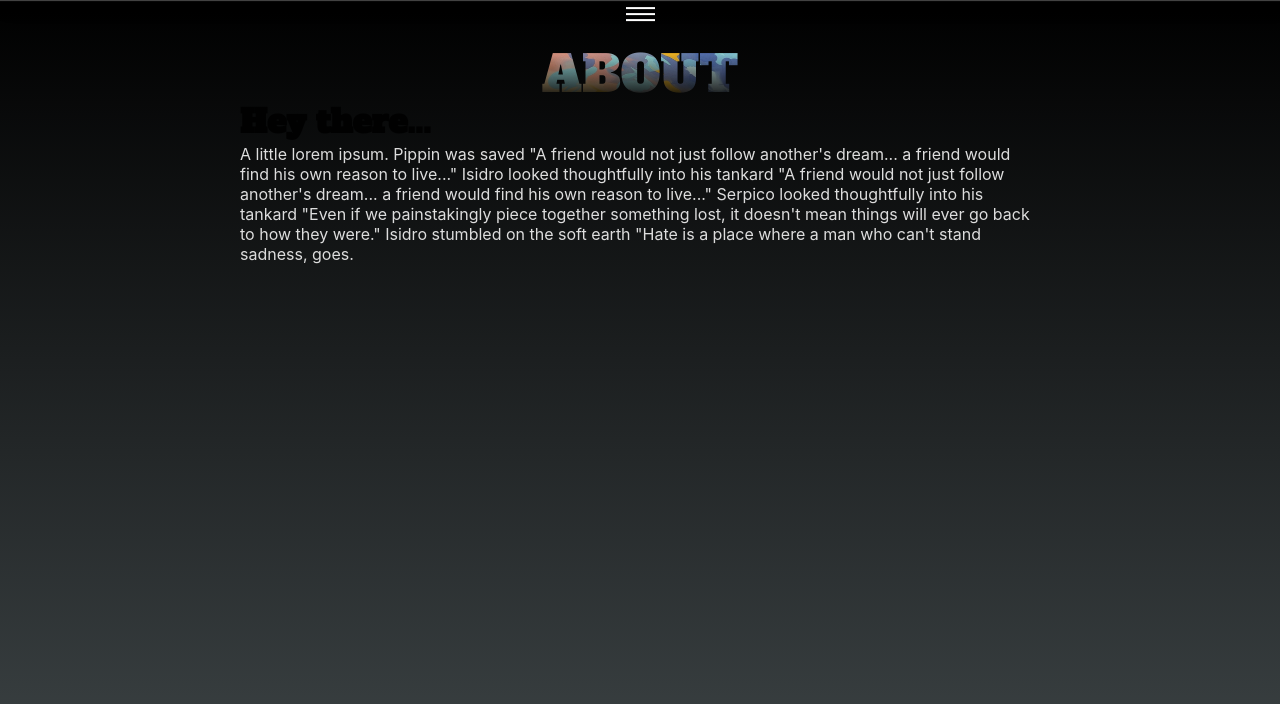
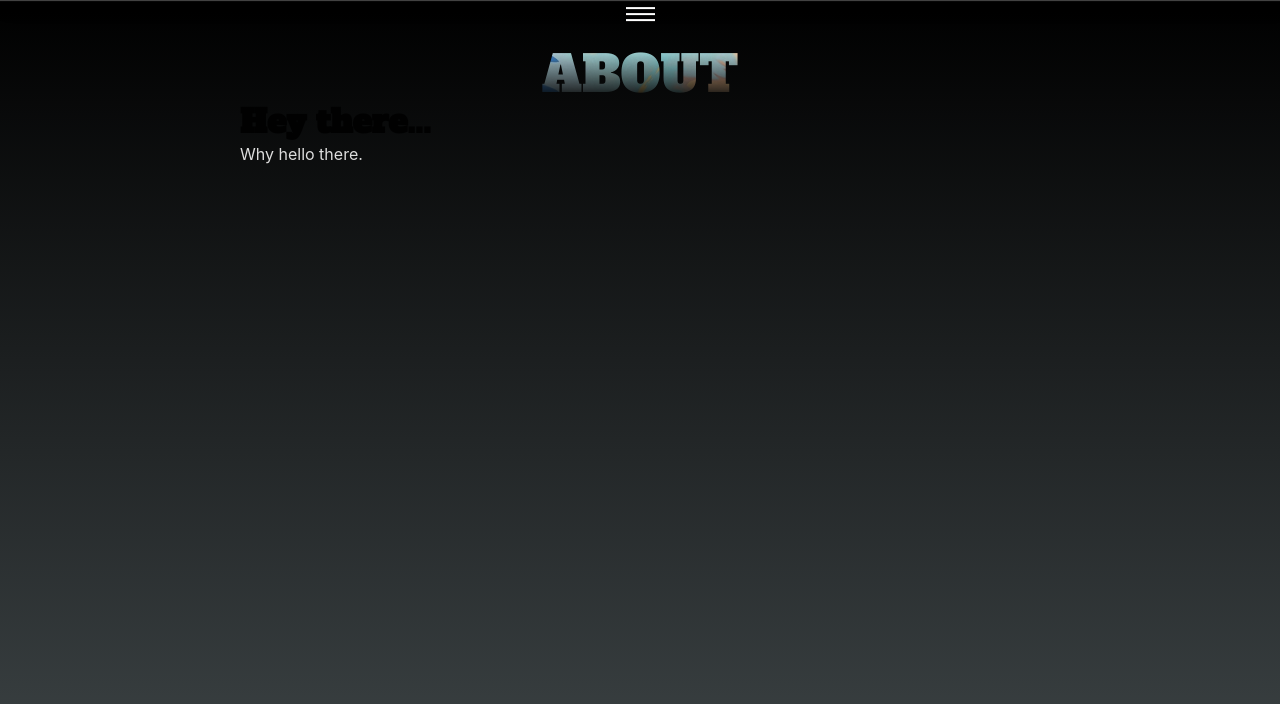
Before and after one commit to josiahjswab/josiahswab-portfolio, a React (Vite) app: page /about in a window 1280 px wide. Shown: the top 704 px of the page. Built offline with nearby package versions, Linux system fonts and the light colour scheme.

Commit message:
fixes background word image scaling.

```diff
--- a/src/components/Main.jsx
+++ b/src/components/Main.jsx
@@ -1,17 +1,13 @@
 import React from 'react';
 
 export default function Main() {
-
-  // console.log(document.documentElement.scrollTop, 'scrollTop')
-  // console.log(document.documentElement.scrollHeight, 'scrollHeight')
-  // console.log(document.documentElement.clientHeight, 'clientHeight')
   return (
     <main className='main block-margin'>
       <h1 className='section-title'>
         Hey there...
       </h1>
       <p className=''>
-        A little lorem ipsum. Pippin was saved "A friend would not just follow another's dream... a friend would find his own reason to live..." Isidro looked thoughtfully into his tankard "A friend would not just follow another's dream... a friend would find his own reason to live..." Serpico looked thoughtfully into his tankard "Even if we painstakingly piece together something lost, it doesn't mean things will ever go back to how they were." Isidro stumbled on the soft earth "Hate is a place where a man who can't stand sadness, goes.
+        Why hello there.
       </p>
     </main>
   );
--- a/src/css/custom.scss
+++ b/src/css/custom.scss
@@ -276,7 +276,7 @@ body {
   // font-weight: 800;
   line-height: 1;
   background-image: url("../img/headerbr.jpg");
-  background-size: 80vw auto;
+  background-size: 120vw auto;
   background-repeat: no-repeat;
   background-position: 0px 15%;
 }
```
